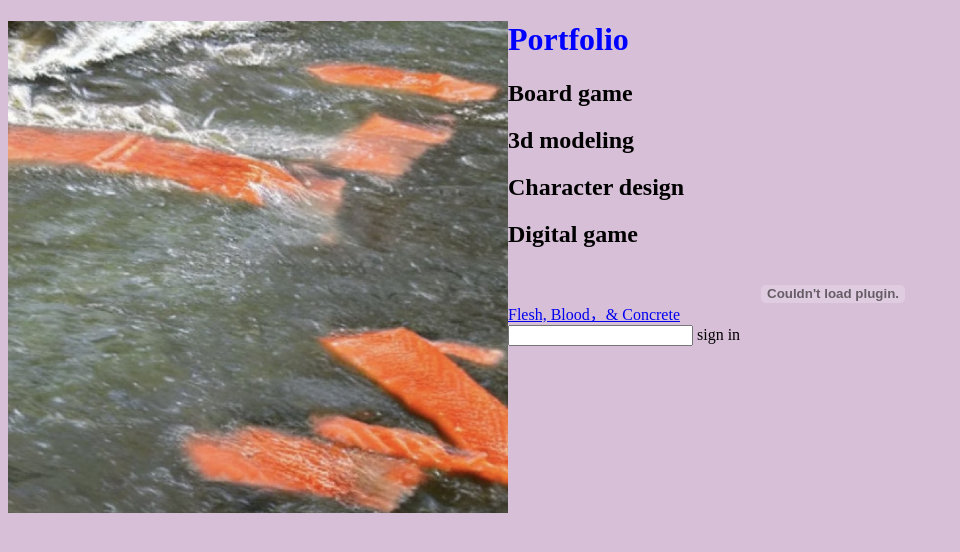
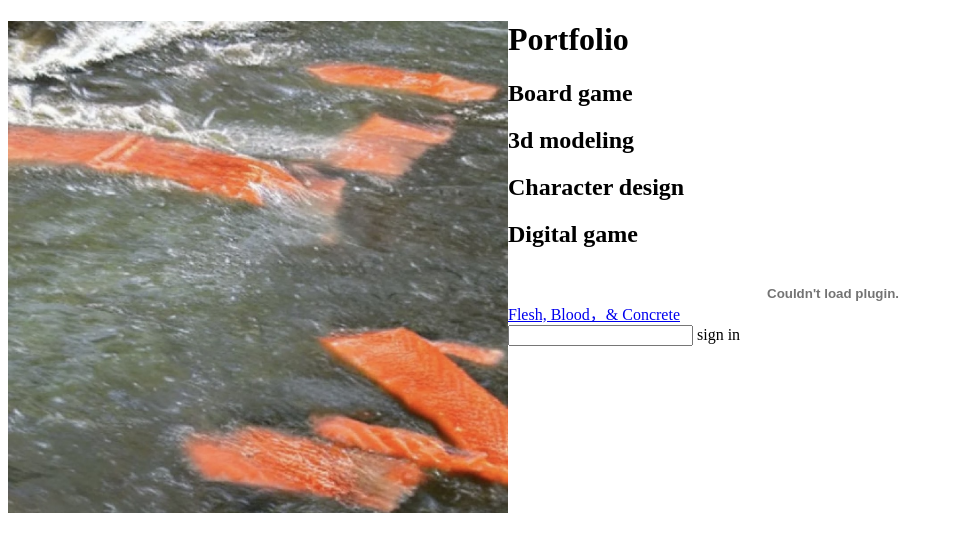
Before and after one commit to 5n4k3dev/5n4k3dev.github.io, a plain HTML site: page index.html in a window 1280 px wide. Shown: the whole page, without its empty margins (0-960 px from the left). Drawn offline with Linux system fonts and the light colour scheme.

Commit message:
Update index.html

```diff
--- a/index.html
+++ b/index.html
@@ -6,10 +6,10 @@
     <title>Fresh, fast, salmon</title>
     <link rel="stylesheet" href="styles.css">
 </head>
-<body style="background-color:Thistle;">
+<body>
      <img src="./image.jpg" align="left" alt="Fresh Salmon" width="500">
 
-    <h1 style="color:blue;" style="font-family:verdana;" style="font-size:300%;" style="font-size:300%;">Portfolio</h1>
+    <h1>Portfolio</h1>
     <p></p>
 <!--__________________________________project1 below___________________________________________________________________ -->
     <h2>Board game</h2>
```
